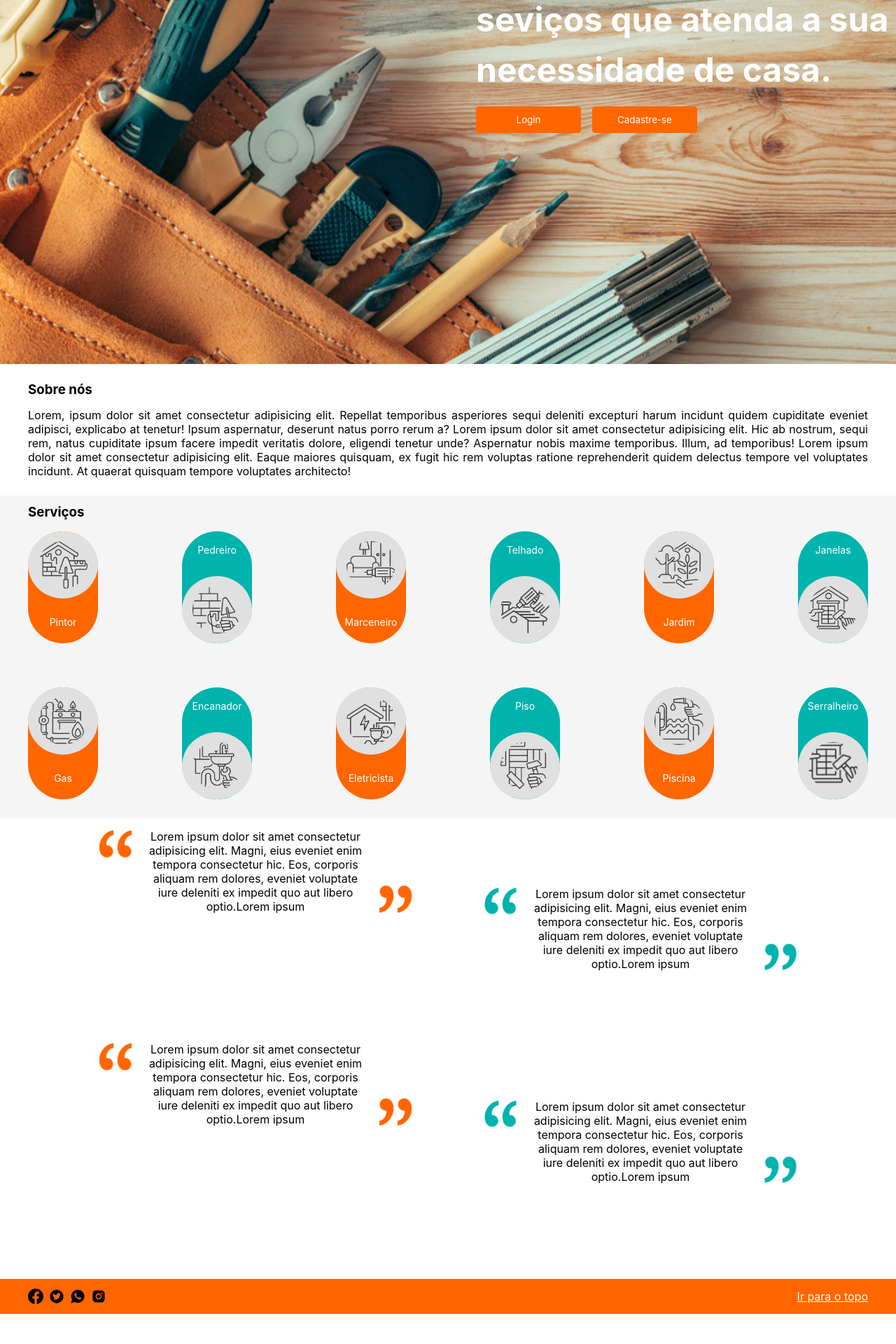
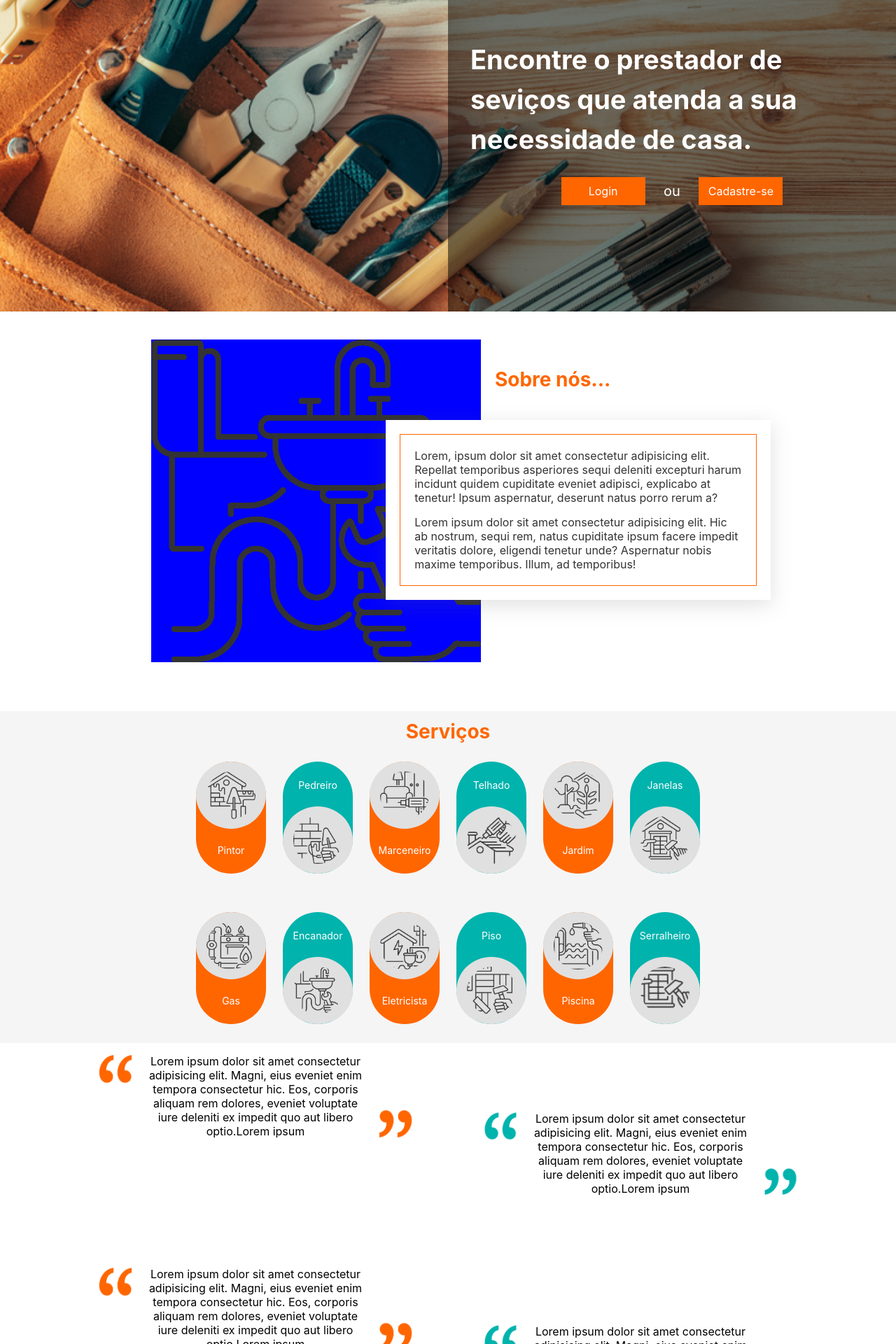
Before and after one commit to EazyHome/projeto-final-frontend-t14-m3-grupo3, a React (Create React App) app: page / in a window 1280 px wide. Shown: the part 180-2100 px from the top of the page at 70% size. Before the commit the page ends 2057 px from the top, so only its background shows below. Built offline with nearby package versions, Linux system fonts and the light colour scheme.

Commit message:
alteração home

```diff
--- a/src/components/Footer/Footer.tsx
+++ b/src/components/Footer/Footer.tsx
@@ -1,5 +1,10 @@
 import React from "react";
-import { DivFooter } from "./style";
+import {
+  DivContacts,
+  DivFooter,
+  DivContactsIcons,
+  DivContactsInfo,
+} from "./style";
 import { SiFacebook } from "react-icons/si";
 import { AiFillTwitterCircle } from "react-icons/ai";
 import { IoLogoWhatsapp } from "react-icons/io";
@@ -8,13 +13,29 @@ import { AiFillInstagram } from "react-icons/ai";
 export const Footer = () => {
   return (
     <DivFooter>
-      <div className="wrapper container">
-        <div className="contactIcons">
-          <SiFacebook />
-          <AiFillTwitterCircle />
-          <IoLogoWhatsapp />
-          <AiFillInstagram />
-        </div>
+      <div>
+        <DivContacts>
+          <DivContactsIcons>
+            <a>
+              <SiFacebook size={24} />
+            </a>
+            <a>
+              <AiFillTwitterCircle size={26} />
+            </a>
+            <a>
+              <IoLogoWhatsapp size={26} />
+            </a>
+            <a>
+              <AiFillInstagram size={26} />
+            </a>
+          </DivContactsIcons>
+
+          <DivContactsInfo>
+            <p>Telefone: (11) +11 1234-5678 </p>
+            <p>Email: eazyhome@gmail.com</p>
+          </DivContactsInfo>
+        </DivContacts>
+
         <a href="top">Ir para o topo</a>
       </div>
     </DivFooter>
--- a/src/components/Footer/style.ts
+++ b/src/components/Footer/style.ts
@@ -1,33 +1,55 @@
 import styled from "styled-components";
 
 export const DivFooter = styled.div`
-  height: 50px;
-  padding: 0 16px 0 16px;
+  padding: 20px;
   background-color: var(--color-primary);
 
-  .wrapper {
+  & > div {
     display: flex;
+    align-items: flex-start;
     justify-content: space-between;
-    align-items: center;
-    height: 100%;
+    color: var(--color-white);
   }
 
-  .contactIcons {
-    display: flex;
-    gap: 8px;
-    font-size: 22px;
-  }
-  & a {
+  & > div > a {
     font-weight: 400;
     text-decoration: underline;
     color: white;
   }
 
+  & > div > a:hover {
+    color: var(--color-grey100);
+  }
+
   @media (min-width: 800px) {
-    .container {
+    & > div {
       width: 100%;
       max-width: 1200px;
       margin: 0 auto;
     }
   }
 `;
+
+export const DivContacts = styled.div`
+  display: flex;
+  flex-direction: column;
+  gap: 15px;
+  width: 60%;
+`;
+
+export const DivContactsIcons = styled.div`
+  display: flex;
+  align-items: center;
+  gap: 5px;
+
+  & > a:hover {
+    color: var(--color-grey100);
+  }
+`;
+
+export const DivContactsInfo = styled.div`
+  display: flex;
+  flex-direction: column;
+  gap: 15px;
+  width: 150%;
+`;
--- a/src/pages/homepage/homepage.tsx
+++ b/src/pages/homepage/homepage.tsx
@@ -15,134 +15,157 @@ import markgreen from "../../assets/img/markgreen.png";
 import markorange from "../../assets/img/markorange.png";
 import inversemarkorange from "../../assets/img/inversemarkorange.png";
 import inversemarkgreen from "../../assets/img/inversemarkgreen.png";
-import { BodyHome, Coments, DivAboutUs, Services } from "./style";
+import {
+  BlueItem,
+  BodyHome,
+  Coments,
+  ContentHeader,
+  ContentServices,
+  DivAboutUs,
+  DivContentAboutUs,
+  DivTextAboutUs,
+  HeaderBtns,
+  HeaderHome,
+  OrangeItem,
+  Services,
+  ServicesList,
+} from "./style";
 import { Footer } from "../../components/Footer/Footer";
 
 export function HomePage() {
   return (
     <>
-      <NavHome></NavHome>
+      <NavHome />
       <BodyHome>
-        <div id="top" className="divImg">
-          <div className="intro">
+        <HeaderHome id="top">
+          <ContentHeader>
+            <div>
               <h1>
                 Encontre o prestador de seviços que atenda a sua necessidade de
                 casa.
               </h1>
-            <div className="introButtons">
+              <HeaderBtns>
                 <button>Login</button>
+                <p>ou</p>
                 <button>Cadastre-se</button>
+              </HeaderBtns>
             </div>
-          </div>
+          </ContentHeader>
+        </HeaderHome>
+        <main>
+          <DivAboutUs>
+            <DivContentAboutUs>
+              <div>
+                <img src={encanador}></img>
+                <h3>Sobre nós...</h3>
               </div>
 
-        <DivAboutUs>
-          <div className="container">
-            <h3>Sobre nós</h3>
+              <DivTextAboutUs>
+                <div>
                   <p>
-              Lorem, ipsum dolor sit amet consectetur adipisicing elit. Repellat
-              temporibus asperiores sequi deleniti excepturi harum incidunt
-              quidem cupiditate eveniet adipisci, explicabo at tenetur! Ipsum
-              aspernatur, deserunt natus porro rerum a? Lorem ipsum dolor sit
-              amet consectetur adipisicing elit. Hic ab nostrum, sequi rem,
-              natus cupiditate ipsum facere impedit veritatis dolore, eligendi
-              tenetur unde? Aspernatur nobis maxime temporibus. Illum, ad
-              temporibus! Lorem ipsum dolor sit amet consectetur adipisicing
-              elit. Eaque maiores quisquam, ex fugit hic rem voluptas ratione
-              reprehenderit quidem delectus tempore vel voluptates incidunt. At
-              quaerat quisquam tempore voluptates architecto!
+                    Lorem, ipsum dolor sit amet consectetur adipisicing elit.
+                    Repellat temporibus asperiores sequi deleniti excepturi
+                    harum incidunt quidem cupiditate eveniet adipisci, explicabo
+                    at tenetur! Ipsum aspernatur, deserunt natus porro rerum a?
+                  </p>
+                  <p>
+                    Lorem ipsum dolor sit amet consectetur adipisicing elit. Hic
+                    ab nostrum, sequi rem, natus cupiditate ipsum facere impedit
+                    veritatis dolore, eligendi tenetur unde? Aspernatur nobis
+                    maxime temporibus. Illum, ad temporibus!
                   </p>
                 </div>
+              </DivTextAboutUs>
+            </DivContentAboutUs>
           </DivAboutUs>
-
           <Services>
-          <div className="container">
+            <ContentServices>
               <h3>Serviços</h3>
-            <ul className="servicesCards">
-              <li className="orangeCard">
-                <div className="orangeCircle">
+              <ServicesList>
+                <OrangeItem>
+                  <div>
                     <img src={pintor} alt="Pintor" />
                   </div>
                   <p>Pintor</p>
-              </li>
-              <li className="greenCard">
-                <div className="greenCircle">
+                </OrangeItem>
+                <BlueItem>
+                  <div>
                     <img src={pedreiro} alt="Pedreiro" />
                   </div>
                   <p>Pedreiro</p>
-              </li>
-              <li className="orangeCard">
-                <div className="orangeCircle">
+                </BlueItem>
+                <OrangeItem>
+                  <div>
                     <img src={marceneiro} alt="marceneiro" />
                   </div>
                   <p>Marceneiro</p>
-              </li>
-              <li className="greenCard">
-                <div className="greenCircle">
+                </OrangeItem>
+                <BlueItem>
+                  <div>
                     <img src={telhado} alt="telhado" />
                   </div>
                   <p>Telhado</p>
-              </li>
-              <li className="orangeCard">
-                <div className="orangeCircle">
+                </BlueItem>
+                <OrangeItem>
+                  <div>
                     <img src={jardim} alt="jardim" />
                   </div>
                   <p>Jardim</p>
-              </li>
-              <li className="greenCard">
-                <div className="greenCircle">
+                </OrangeItem>
+                <BlueItem>
+                  <div>
                     <img src={janelas} alt="janelas" />
                   </div>
                   <p>Janelas</p>
-              </li>
-              <li className="orangeCard">
-                <div className="orangeCircle">
+                </BlueItem>
+                <OrangeItem>
+                  <div>
                     <img src={gas} alt="gas" />
                   </div>
                   <p>Gas</p>
-              </li>
-              <li className="greenCard">
-                <div className="greenCircle">
+                </OrangeItem>
+                <BlueItem>
+                  <div>
                     <img src={encanador} alt="encanador" />
                   </div>
                   <p>Encanador</p>
-              </li>
-              <li className="orangeCard">
-                <div className="orangeCircle">
+                </BlueItem>
+                <OrangeItem>
+                  <div>
                     <img src={eletricista} alt="eletricista" />
                   </div>
                   <p>Eletricista</p>
-              </li>
-              <li className="greenCard">
-                <div className="greenCircle">
+                </OrangeItem>
+                <BlueItem>
+                  <div>
                     <img src={piso} alt="piso" />
                   </div>
                   <p>Piso</p>
-              </li>
-              <li className="orangeCard">
+                </BlueItem>
+                <OrangeItem>
                   <div className="orangeCircle">
                     <img src={piscina} alt="piscina" />
                   </div>
                   <p>Piscina</p>
-              </li>
-              <li className="greenCard">
-                <div className="greenCircle">
+                </OrangeItem>
+                <BlueItem>
+                  <div>
                     <img src={serralheiro} alt="serralheiro" />
                   </div>
                   <p>Serralheiro</p>
-              </li>
-            </ul>
-          </div>
+                </BlueItem>
+              </ServicesList>
+            </ContentServices>
           </Services>
 
           <Coments className="container">
             <div className="comments">
               <div className="description">
                 <p>
-                Lorem ipsum dolor sit amet consectetur adipisicing elit. Magni,
-                eius eveniet enim tempora consectetur hic. Eos, corporis aliquam
-                rem dolores, eveniet voluptate iure deleniti ex impedit quo aut
-                libero optio.Lorem ipsum
+                  Lorem ipsum dolor sit amet consectetur adipisicing elit.
+                  Magni, eius eveniet enim tempora consectetur hic. Eos,
+                  corporis aliquam rem dolores, eveniet voluptate iure deleniti
+                  ex impedit quo aut libero optio.Lorem ipsum
                 </p>
               </div>
               <img className="topLeft" src={markorange} alt="Aspas laranja" />
@@ -156,10 +179,10 @@ export function HomePage() {
             <div className="commentsgreen">
               <div className="description">
                 <p>
-                Lorem ipsum dolor sit amet consectetur adipisicing elit. Magni,
-                eius eveniet enim tempora consectetur hic. Eos, corporis aliquam
-                rem dolores, eveniet voluptate iure deleniti ex impedit quo aut
-                libero optio.Lorem ipsum
+                  Lorem ipsum dolor sit amet consectetur adipisicing elit.
+                  Magni, eius eveniet enim tempora consectetur hic. Eos,
+                  corporis aliquam rem dolores, eveniet voluptate iure deleniti
+                  ex impedit quo aut libero optio.Lorem ipsum
                 </p>
               </div>
               <img className="topLeft" src={markgreen} alt="Aspas verde" />
@@ -173,10 +196,10 @@ export function HomePage() {
             <div className="comments">
               <div className="description">
                 <p>
-                Lorem ipsum dolor sit amet consectetur adipisicing elit. Magni,
-                eius eveniet enim tempora consectetur hic. Eos, corporis aliquam
-                rem dolores, eveniet voluptate iure deleniti ex impedit quo aut
-                libero optio.Lorem ipsum
+                  Lorem ipsum dolor sit amet consectetur adipisicing elit.
+                  Magni, eius eveniet enim tempora consectetur hic. Eos,
+                  corporis aliquam rem dolores, eveniet voluptate iure deleniti
+                  ex impedit quo aut libero optio.Lorem ipsum
                 </p>
               </div>
               <img className="topLeft" src={markorange} alt="Aspas laranja" />
@@ -190,10 +213,10 @@ export function HomePage() {
             <div className="commentsgreen">
               <div className="description">
                 <p>
-                Lorem ipsum dolor sit amet consectetur adipisicing elit. Magni,
-                eius eveniet enim tempora consectetur hic. Eos, corporis aliquam
-                rem dolores, eveniet voluptate iure deleniti ex impedit quo aut
-                libero optio.Lorem ipsum
+                  Lorem ipsum dolor sit amet consectetur adipisicing elit.
+                  Magni, eius eveniet enim tempora consectetur hic. Eos,
+                  corporis aliquam rem dolores, eveniet voluptate iure deleniti
+                  ex impedit quo aut libero optio.Lorem ipsum
                 </p>
               </div>
               <img className="topLeft" src={markgreen} alt="Aspas verde" />
@@ -204,6 +227,7 @@ export function HomePage() {
               />
             </div>
           </Coments>
+        </main>
       </BodyHome>
 
       <Footer />
--- a/src/pages/homepage/style.ts
+++ b/src/pages/homepage/style.ts
@@ -2,149 +2,322 @@ import styled from "styled-components";
 import imagemHome from "../../assets/img/imagemhome.jpg";
 
 export const BodyHome = styled.div`
-  margin: auto;
-  margin-bottom: 50px;
+  margin-top: 85px;
+`;
 
-  .divImg {
-    height: 200px;
+export const HeaderHome = styled.div`
+  height: 300px;
   background-image: url(${imagemHome});
   background-repeat: no-repeat;
   background-size: cover;
   background-position: center;
+  display: flex;
+  justify-content: flex-end;
 
-    .intro {
+  @media (min-width: 700px) {
+    & {
+      height: 540px;
+    }
+  }
+`;
+
+export const ContentHeader = styled.div`
+  height: 100%;
+  width: 100%;
+  background-color: rgba(0, 0, 0, 0.5);
   display: flex;
-      flex-direction: column;
-      align-items: flex-end;
-      justify-content: flex-end;
-    }
-
-    .introButtons {
-      display: flex;
-      gap: 16px;
-      width: 200px;
-    }
-
-    .introButtons button {
-      margin-top: 16px;
-      width: max-content;
-      padding: 0 6px 0 6px;
-      height: 24px;
-      background-color: var(--color-primary);
-      border: 1px solid var(--color-primary);
-      border-radius: 4px;
+  align-items: center;
+  justify-content: center;
+  & > div > h1 {
+    font-size: var(--font-size-20);
+    text-align: center;
+    line-height: 150%;
     color: var(--color-white);
   }
 
-    h1 {
-      font-size: var(--font-size-16);
-      width: 200px;
-      line-height: 150%;
-      color: var(--color-white);
+  & > div {
+    display: flex;
+    flex-direction: column;
+    align-items: center;
+    justify-content: flex-end;
+    gap: 15px;
+    width: 90%;
+  }
+
+  @media (min-width: 700px) {
+    & {
+      min-width: 50%;
+      max-width: 50%;
+    }
+    & > div > h1 {
+      font-size: 38px;
+      text-align: left;
     }
   }
+`;
 
-  @media (min-width: 550px) {
-    .intro h1 {
-      font-size: 24px;
-      width: 300px;
-      line-height: 150%;
+export const HeaderBtns = styled.div`
+  display: flex;
+  gap: 16px;
+  align-items: center;
+  justify-content: space-between;
+  color: var(--color-white);
+  font-size: var(--font-size-20);
+
+  & > button {
+    width: 120px;
+    padding: 0 6px 0 6px;
+    height: 35px;
+    background-color: var(--color-primary);
+    border: 2px transparent;
+    color: var(--color-white);
+    font-size: var(--font-size-16);
   }
 
-    .introButtons {
-      min-width: 300px;
-    }
+  & > button:hover {
+    background-color: transparent;
+    border: 2px solid var(--color-white);
   }
 
-  @media (min-width: 900px) {
-    .introButtons {
+  @media (min-width: 700px) {
+    & {
       display: flex;
-      gap: 128px;
-      min-width: 600px;
+      min-width: 55%;
+      max-width: 55%;
+      margin-top: 10px;
     }
 
-    .introButtons button {
-      min-width: 150px;
-      min-height: 38px;
-      background-color: var(--color-primary);
-      border: 1px solid var(--color-primary);
-      border-radius: 4px;
-    }
-
-    .divImg {
-      height: 600px;
-    }
-
-    .intro h1 {
-      font-size: 48px;
-      width: 600px;
-      line-height: 150%;
+    & > button {
+      min-height: 40px;
+      min-width: 110px;
     }
   }
 `;
 
 export const DivAboutUs = styled.div`
-  margin: 25px 25px 0 0;
-  width: 100%;
-  padding: 0 16px 0 16px;
+  margin: auto;
+  display: flex;
+  align-items: center;
+  max-width: 1400px;
+  justify-content: center;
 
-  h3 {
-    margin-bottom: 15px;
+  @media (min-width: 700px) {
+    padding-top: 40px;
+    padding-bottom: 40px;
   }
-  p {
-    line-height: 125%;
-    text-align: justify;
+`;
+
+export const DivContentAboutUs = styled.div`
+  display: flex;
+  align-items: center;
+  justify-content: center;
+  position: relative;
+  flex-direction: column;
+  gap: 15px;
+  margin-top: -25px;
+
+  & > div {
+    display: flex;
+    gap: 20px;
+    justify-content: center;
   }
 
-  @media (min-width: 800px) {
-    .container {
-      width: 100%;
-      max-width: 1200px;
-      margin: 0 auto;
+  & > div > h3 {
+    margin-top: 40px;
+    color: var(--color-primary);
+    font-size: var(--font-size-28);
+  }
+  & > div > img {
+    display: none;
+  }
+
+  @media (min-width: 990px) {
+    & > div > img {
+      height: 60%;
+      width: 60%;
+      display: flex;
+      background-color: blue;
+      max-width: 600px;
+      max-height: 600px;
+    }
+    & {
+      flex-direction: row;
+      margin-left: -15%;
+      margin-top: 0px;
+    }
+  }
+`;
+
+export const DivTextAboutUs = styled.div`
+  width: 90%;
+  max-width: 650px;
+  padding: 20px;
+  position: relative;
+  background-color: var(--color-white);
+  box-shadow: rgba(100, 100, 111, 0.2) 0px 7px 29px 0px;
+  z-index: 20;
+
+  & > div {
+    border: 1px solid var(--color-primary);
+    padding: 20px;
+    display: flex;
+    flex-direction: column;
+    gap: 15px;
+    color: var(--color-grey100);
+    font-size: var(--font-size-16);
+  }
+
+  @media (min-width: 990px) {
+    & {
+      position: absolute;
+      left: 400px;
+      width: 70%;
+      max-width: 700px;
+      top: 25%;
     }
   }
 `;
 
 export const Services = styled.div`
-  margin: 25px 25px 0 0;
   background-color: var(--color-grey0);
   padding: 12px;
-  width: 100%;
+  margin-top: 30px;
+`;
 
-  .servicesCards {
+export const ContentServices = styled.div`
+  display: flex;
+  flex-direction: column;
+  align-items: center;
+  justify-content: center;
+
+  & > h3 {
+    color: var(--color-primary);
+    font-size: var(--font-size-28);
+  }
+`;
+
+export const ServicesList = styled.div`
   display: grid;
+  grid-template-columns: 100px 100px;
+  grid-row-gap: 24px;
+  gap: 24px;
+  flex-wrap: wrap;
+  margin-top: 10px;
+
+  @media (min-width: 400px) {
+    & {
       grid-template-columns: 100px 100px 100px;
-    grid-row-gap: 32px;
-    gap: 32px;
-    flex-wrap: wrap;
+    }
+  }
+  @media (min-width: 500px) {
+    & {
+      grid-template-columns: 100px 100px 100px 100px;
+    }
   }
 
-  .orangeCard {
+  @media (min-width: 630px) {
+    & {
+      grid-template-columns: 100px 100px 100px 100px 100px;
+    }
+  }
+  @media (min-width: 900px) {
+    & {
+      grid-template-columns: 100px 100px 100px 100px 100px 100px;
+    }
+  }
+`;
+
+export const BlueItem = styled.li`
+  display: flex;
+  flex-direction: column-reverse;
+  justify-content: space-between;
+  background-color: var(--color-opposite-2);
+  width: 100%;
+  max-width: 80px;
+  height: 135px;
+  border-radius: 40px;
+  margin-top: 16px;
+  transition: transform 0.2s;
+
+  &:hover {
+    cursor: pointer;
+    transition: 0.3s ease;
+  }
+
+  &:hover > div {
+    transform: scale(1.2);
+    transition: 0.3s ease;
+  }
+
+  & > div {
+    width: 100%;
+    height: 60%;
+    background-color: var(--color-grey20);
+    border-radius: 50%;
+    border: 3px solid var(--color-grey20);
+    display: flex;
+    justify-content: center;
+    align-items: center;
+  }
+  & > p {
+    margin-top: 25px;
+    font-size: 12px;
+    text-align: center;
+    color: var(--color-white);
+  }
+
+  & > div > img {
+    width: 75%;
+    height: 75%;
+    object-fit: cover;
+    border-radius: 50%;
+  }
+
+  @media (min-width: 760px) {
+    & {
+      min-width: 100px;
+      max-width: 100px;
+      height: 160px;
+      border-radius: 55px;
+    }
+
+    & > p {
+      font-size: 14px;
+    }
+  }
+`;
+
+export const OrangeItem = styled.li`
   display: flex;
   flex-direction: column;
   justify-content: space-between;
   background-color: var(--color-primary);
-    min-width: 80px;
+  width: 100%;
   max-width: 80px;
   height: 135px;
   border-radius: 40px;
   margin-top: 16px;
   margin-bottom: 15px;
+  margin-left: 15px;
+  transition: transform 0.2s;
+
+  &:hover {
+    cursor: pointer;
+    transition: 0.3s ease;
   }
 
-  .greenCard {
-    display: flex;
-    flex-direction: column-reverse;
-    justify-content: space-between;
-    background-color: var(--color-opposite-2);
-    min-width: 80px;
-    max-width: 80px;
-    height: 135px;
-    border-radius: 40px;
-    margin-top: 16px;
+  &:hover > div {
+    transform: scale(1.2);
+    transition: 0.3s ease;
   }
 
-  .orangeCircle {
+  @media (min-width: 400px) {
+    & {
+      margin-left: 0px;
+    }
+  }
+
+  & > div {
     width: 100%;
     height: 60%;
     background-color: var(--color-grey20);
@@ -155,105 +328,29 @@ export const Services = styled.div`
     align-items: center;
   }
 
-  .orangeCircle img {
+  & > div > img {
     width: 75%;
     height: 75%;
     border-radius: 50%;
   }
 
-  .greenCircle {
-    width: 100%;
-    height: 60%;
-    background-color: var(--color-grey20);
-    border-radius: 50%;
-    border: 3px solid var(--color-grey20);
-    display: flex;
-    justify-content: center;
-    align-items: center;
-  }
-
-  .greenCircle img {
-    width: 75%;
-    height: 75%;
-    object-fit: cover;
-    border-radius: 50%;
-  }
-
-  .orangeCard p {
-    margin-bottom: 22px;
+  & > p {
+    margin-bottom: 25px;
     font-size: 12px;
     text-align: center;
     color: var(--color-white);
   }
 
-  .greenCard p {
-    margin-top: 18px;
-    margin-bottom: 22px;
-    font-size: 12px;
-    text-align: center;
-    color: var(--color-white);
-  }
-
-  @media (min-width: 500px) {
-    .servicesCards {
-      grid-template-columns: 100px 100px 100px 100px;
-    }
-  }
-
-  @media (min-width: 630px) {
-    .servicesCards {
-      grid-template-columns: 100px 100px 100px 100px 100px;
-    }
-  }
   @media (min-width: 760px) {
-    .servicesCards {
-      grid-template-columns: 100px 100px 100px 100px 100px 100px;
-      justify-content: space-between;
-    }
-    .container {
-      width: 100%;
-      max-width: 1200px;
-      margin: 0 auto;
-    }
-
-    .orangeCard {
-      display: flex;
-      flex-direction: column;
-      justify-content: space-between;
-      background-color: var(--color-primary);
+    & {
       min-width: 100px;
       max-width: 100px;
       height: 160px;
       border-radius: 55px;
-      margin-top: 16px;
-      margin-bottom: 15px;
     }
 
-    .greenCard {
-      display: flex;
-      flex-direction: column-reverse;
-      justify-content: space-between;
-      background-color: var(--color-opposite-2);
-      min-width: 100px;
-      max-width: 100px;
-      height: 160px;
-      border-radius: 50px;
-      margin-top: 16px;
-    }
-
-    .orangeCard p {
-      margin-bottom: 22px;
+    & > p {
       font-size: 14px;
-      text-align: center;
-      color: var(--color-white);
-    }
-
-    .greenCard p {
-      margin-top: 18px;
-      margin-bottom: 22px;
-      font-size: 14px;
-      text-align: center;
-      color: var(--color-white);
     }
   }
 `;
```
Also changed, not shown: src/components/NavHome/style.ts (+8 -2 lines), src/components/NavRegister/style.tsx (+6 -2 lines). Lines whose indentation alone changed are shown as unchanged.
